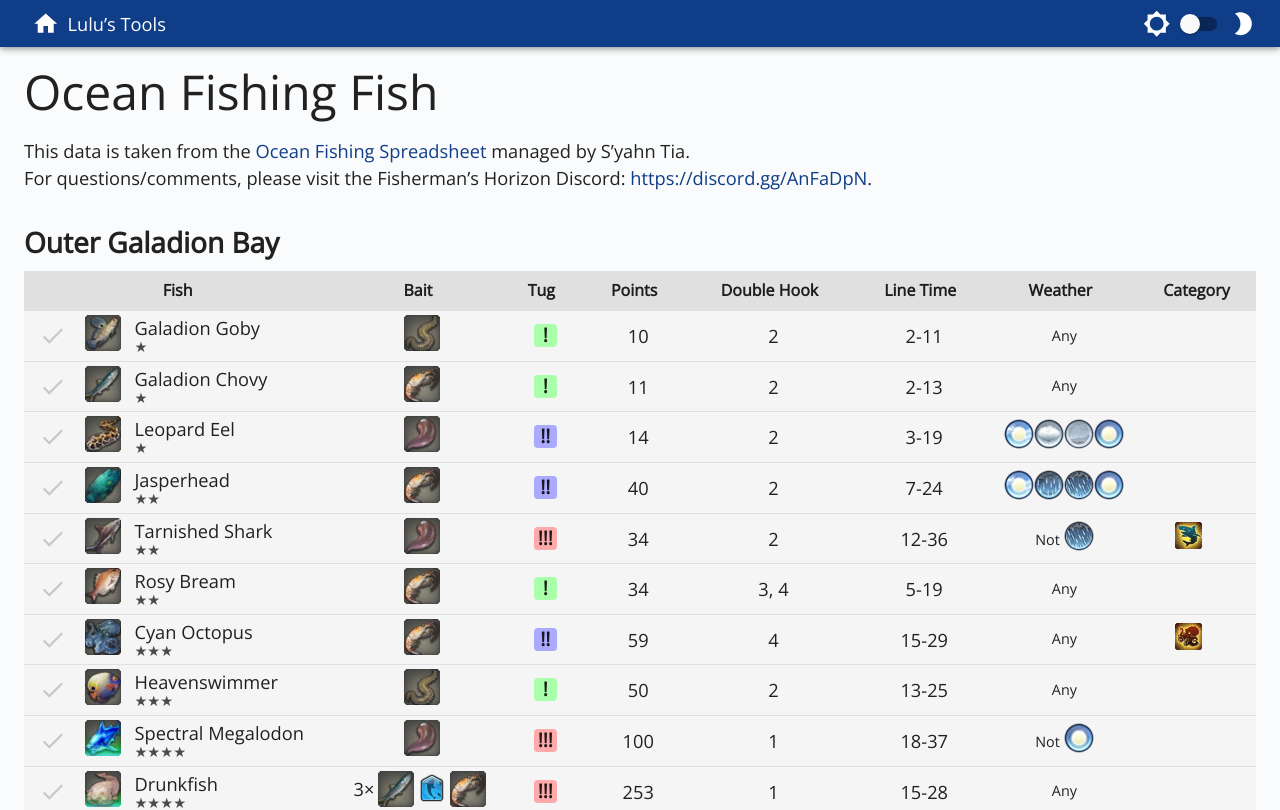
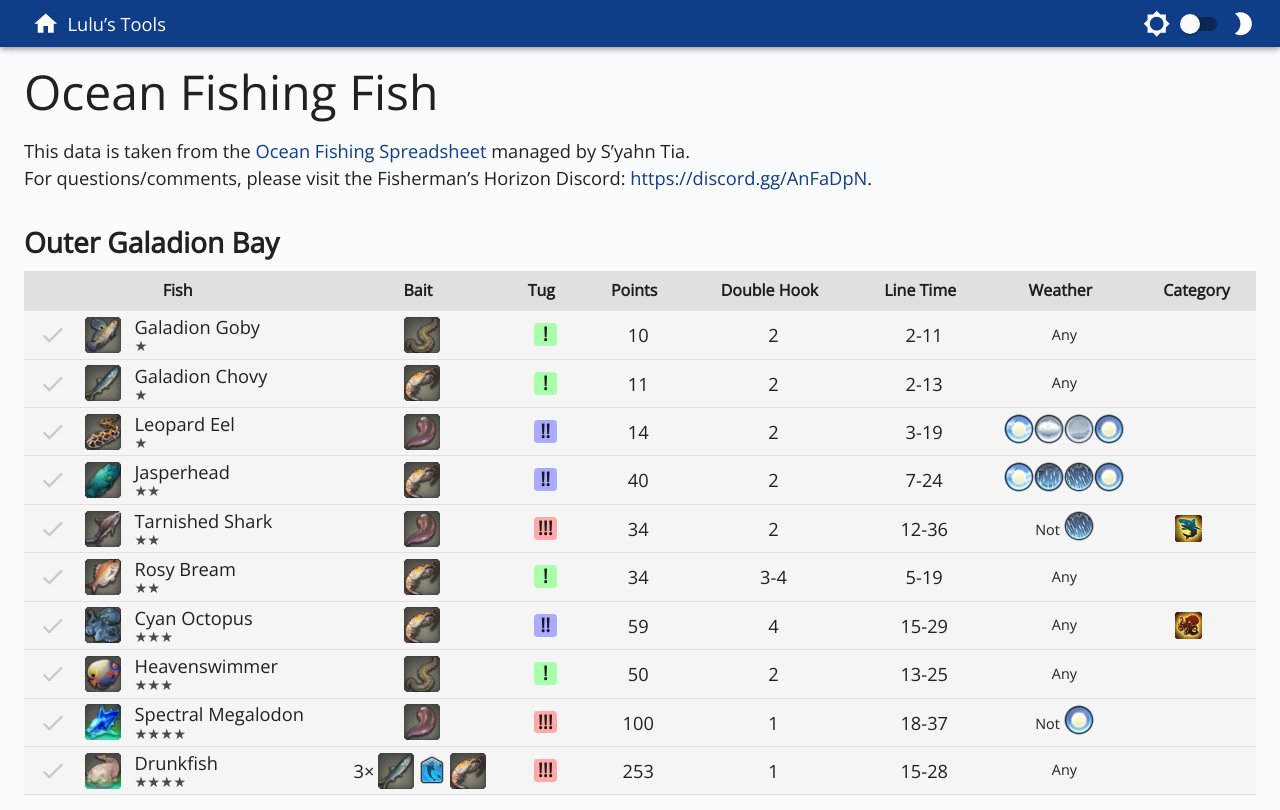
Before and after one commit to pillowfication/ffxiv, a Next.js app: page /ocean-fishing/fish in a window 1280 px wide. Shown: the top 810 px of the page. Built offline with nearby package versions, Linux system fonts and the light colour scheme.

Commit message:
fix table styles

```diff
--- a/src/ocean-fishing/BaitChain.js
+++ b/src/ocean-fishing/BaitChain.js
@@ -17,7 +17,7 @@ const useStyles = makeStyles((theme) => ({
   },
   chevron: {
     position: 'relative',
-    top: '-0.35em',
+    verticalAlign: 'middle',
     marginLeft: '-0.15em',
     marginRight: '-0.15em'
   },
--- a/src/ocean-fishing/BaitGroup.js
+++ b/src/ocean-fishing/BaitGroup.js
@@ -10,7 +10,7 @@ const useStyles = makeStyles((theme) => ({
     paddingLeft: theme.spacing(1)
   },
   count: {
-    display: 'inline',
+    verticalAlign: 'middle',
     marginRight: theme.spacing(1)
   }
 }))
@@ -25,7 +25,7 @@ const BaitGroup = ({ bait, intuitionFishes, showDH }) => {
         <ul className={classes.intuitionFishes}>
           {intuitionFishes.map(({ count, bait }, index) =>
             <li key={index}>
-              <Typography className={classes.count}>{count}×</Typography>
+              <Typography className={classes.count} display='inline'>{count}×</Typography>
               <BaitChain bait={bait} />
             </li>
           )}
--- a/src/ocean-fishing/FishTable.js
+++ b/src/ocean-fishing/FishTable.js
@@ -5,6 +5,7 @@ import { TIME_MAP } from './maps'
 import { makeStyles } from '@material-ui/core/styles'
 import Typography from '@material-ui/core/Typography'
 import IconButton from '@material-ui/core/IconButton'
+import TableContainer from '@material-ui/core/TableContainer'
 import Table from '@material-ui/core/Table'
 import TableHead from '@material-ui/core/TableHead'
 import TableBody from '@material-ui/core/TableBody'
@@ -40,10 +41,13 @@ const useStyles = makeStyles((theme) => ({
     marginTop: '-0.3em',
     opacity: 0.8
   },
+  count: {
+    verticalAlign: 'middle'
+  },
   intuition: {
     position: 'relative',
     verticalAlign: 'middle',
-    margin: '-2px 2px 0'
+    margin: '2px 2px 0'
   },
   tug: {
     fontSize: '1.33em'
@@ -78,6 +82,7 @@ const FishTable = ({ regions, time, checklist, setChecklist }) => {
   }
 
   return (
+    <TableContainer>
       <Table size='small' className={classes.table}>
         {regions.map((region, index) => {
           const isSpectral = /spectral/i.test(region)
@@ -111,7 +116,7 @@ const FishTable = ({ regions, time, checklist, setChecklist }) => {
                       </IconButton>
                     </TableCell>
                     <TableCell>
-                    <OceanFishIcon name={fish.name} inline />
+                      <OceanFishIcon name={fish.name} />
                     </TableCell>
                     <TableCell>
                       <div><Typography>{fish.name}</Typography></div>
@@ -122,15 +127,17 @@ const FishTable = ({ regions, time, checklist, setChecklist }) => {
                         <>
                           {fish.intuition.map((fish, index) =>
                             <React.Fragment key={fish.name}>
-                            <Typography display='inline'>{index === 0 ? `${fish.count}×` : `, ${fish.count}×`}</Typography>
-                            <OceanFishIcon name={fish.name} inline />
+                              <Typography className={classes.count} display='inline'>
+                                {index === 0 ? `${fish.count}×` : `, ${fish.count}×`}
+                              </Typography>
+                              <OceanFishIcon name={fish.name} />
                             </React.Fragment>)}
                           <img src='/images/fishers-intuition.png' className={classes.intuition} />
                         </>
                       )}
                       {[fish.bait, fish.mooch]
                         .filter((x) => x)
-                      .map((bait) => <OceanFishIcon key={bait} name={bait} inline />)}
+                        .map((bait) => <OceanFishIcon key={bait} name={bait} />)}
                     </TableCell>
                     <TableCell align='center'>
                       {fish.tug && <Tug strength={fish.tug} className={classes.tug} />}
@@ -139,7 +146,7 @@ const FishTable = ({ regions, time, checklist, setChecklist }) => {
                       <Typography>{fish.points}</Typography>
                     </TableCell>
                     <TableCell align='center'>
-                    <Typography>{Array.isArray(fish.doubleHook) ? fish.doubleHook.join(', ') : fish.doubleHook}</Typography>
+                      <Typography>{Array.isArray(fish.doubleHook) ? fish.doubleHook.join('-') : fish.doubleHook}</Typography>
                     </TableCell>
                     <TableCell align='center'>
                       <Typography>{Array.isArray(fish.timer) ? fish.timer.join('-') : fish.timer}</Typography>
@@ -186,6 +193,7 @@ const FishTable = ({ regions, time, checklist, setChecklist }) => {
           )
         })}
       </Table>
+    </TableContainer>
   )
 }
 
--- a/src/ocean-fishing/OceanFishIcon.js
+++ b/src/ocean-fishing/OceanFishIcon.js
@@ -21,10 +21,7 @@ const useStyles = makeStyles((theme) => {
       height: '2.5em',
       margin: theme.spacing(0.5),
       backgroundImage: 'url("/images/ocean-fish.png")',
-      backgroundSize: `${ICON_COLS * 100}% ${ICON_ROWS * 100}%`
-    },
-    inline: {
-      display: 'inline-block',
+      backgroundSize: `${ICON_COLS * 100}% ${ICON_ROWS * 100}%`,
       verticalAlign: 'middle'
     }
   }
@@ -39,14 +36,15 @@ const useStyles = makeStyles((theme) => {
   return styles
 })
 
-const OceanFishIcon = ({ name, inline, className }) => {
+const OceanFishIcon = ({ name, className, ...props }) => {
   const classes = useStyles()
 
   return (
     <Tooltip arrow placement='top' title={name}>
-      {inline
-        ? <div className={classes.inline}><div className={cn(classes.oceanFishIcon, classes[camelCase(name)], className)} /></div>
-        : <div className={cn(classes.oceanFishIcon, classes[camelCase(name)], className)} />}
+      <div
+        className={cn(classes.oceanFishIcon, classes[camelCase(name)], className)}
+        {...props}
+      />
     </Tooltip>
   )
 }
```
Lines whose indentation alone changed are shown as unchanged.
